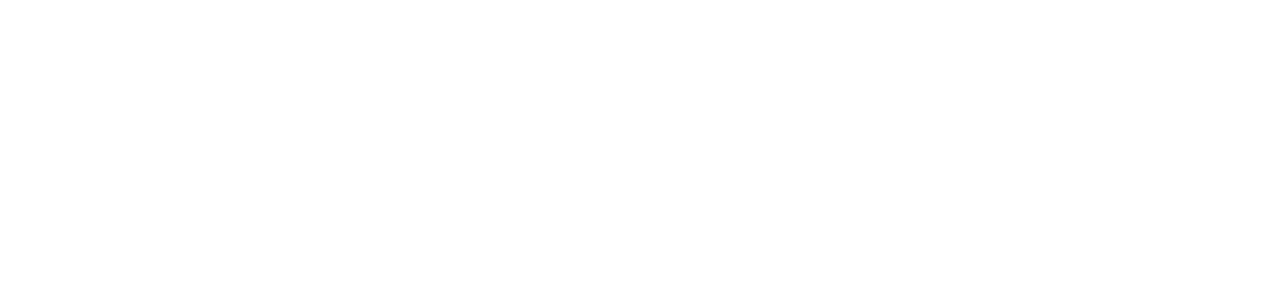
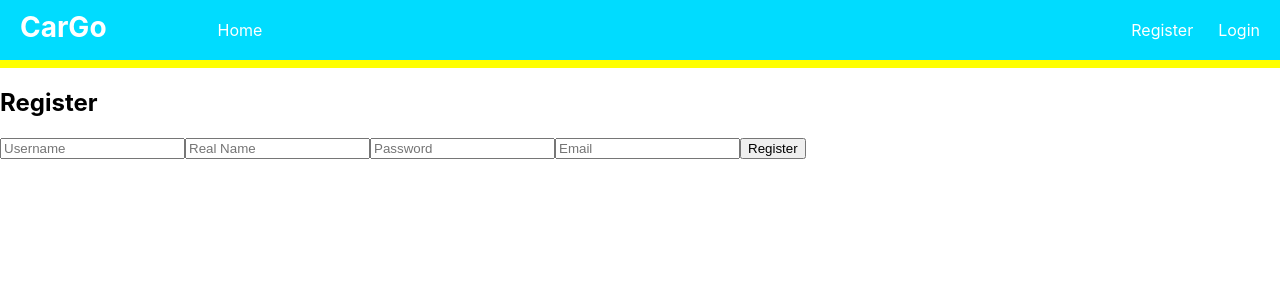
Before and after one commit to UCR-CS110-S23/project-cargo, a React (Create React App) app in the folder project-cargo-frontend/: page /register in a window 1280 px wide. Before the commit this address had no page. Shown: the top 300 px of the page. Built offline with nearby package versions, Linux system fonts and the light colour scheme.

Commit message:
add Register page

```diff
--- a/project-cargo-frontend/src/App.js
+++ b/project-cargo-frontend/src/App.js
@@ -6,6 +6,7 @@
 import { BrowseByMake } from './Home/BrowseByMake';
 import { BookACar } from './Home/BookACar';
 import { BrowseByType } from './Home/BrowseByType';
+import { Register} from './Register/Register';
 
 function App() {
     return (
@@ -16,7 +17,8 @@
                     <Route path="make" element={<BrowseByMake />} />
                     <Route path="make/book" element={<BookACar />} />
                     <Route path="type" element={<BrowseByType />} />
-
+                    <Route path="/register" element={<Register/>} />
+                    {/* <Route path="/login" component={Login} /> */}
                 </Routes>
             </Router>
         </div>
--- /dev/null
+++ b/project-cargo-frontend/src/Register/Register.js
@@ -0,0 +1,37 @@
+import React, { useState } from 'react';
+import Navbar from "../global/navbar";
+import axios from 'axios';
+
+export const Register = () => {
+    const [user, setUser] = useState({
+        username: '',
+        realName: '',
+        password: '',
+        email: '',
+        joinDate: new Date().toISOString().slice(0,10)
+    });
+
+    const handleChange = (e) => {
+        setUser({ ...user, [e.target.name]: e.target.value });
+    };
+
+    const register = () => {
+        axios.post('http://localhost:3000/register', user)
+            .then(res => console.log(res.data))
+            .catch(err => console.log(err));
+    };
+
+    return (
+        <div className='App'>
+            <Navbar />
+            <div className="register">
+                <h2>Register</h2>
+                <input type="text" name="username" placeholder="Username" onChange={handleChange} />
+                <input type="text" name="realName" placeholder="Real Name" onChange={handleChange} />
+                <input type="password" name="password" placeholder="Password" onChange={handleChange} />
+                <input type="email" name="email" placeholder="Email" onChange={handleChange} />
+                <button onClick={register}>Register</button>
+            </div>
+        </div>
+    );
+};
--- a/project-cargo-frontend/src/global/index.css
+++ b/project-cargo-frontend/src/global/index.css
@@ -9,10 +9,12 @@
     border-bottom: 8px solid yellow;
 
 }
-.nav-item > span{
+
+.nav-item>span {
     color: white;
     cursor: pointer;
 }
+
 .navbar-container {
     /* display: flex; */
     align-items: center;
@@ -71,7 +73,7 @@
     display: block;
 }
 
-.CAR{
+.CAR {
     font-weight: bold;
     color: white;
     font-size: 28px;
@@ -82,3 +84,9 @@
     transform: translateY(-50%);
 
 }
+
+.navbar-right {
+    display: flex;
+    gap: 25px;
+    /* right: 0; */
+}
--- a/project-cargo-frontend/src/global/navbar.js
+++ b/project-cargo-frontend/src/global/navbar.js
@@ -11,7 +11,11 @@
                         <Link className='nav-item' to="/">Home</Link>
                     </li>
                 </ul>
-            <div className="CAR">CarGo</div>
+                <div className="CAR">CarGo</div>
+            </div>
+            <div className="navbar-right">
+                <div><Link className='nav-item' to="/register">Register</Link></div>
+                <div><Link className='nav-item' to="/login">Login</Link></div>
             </div>
         </nav>
     );
```
